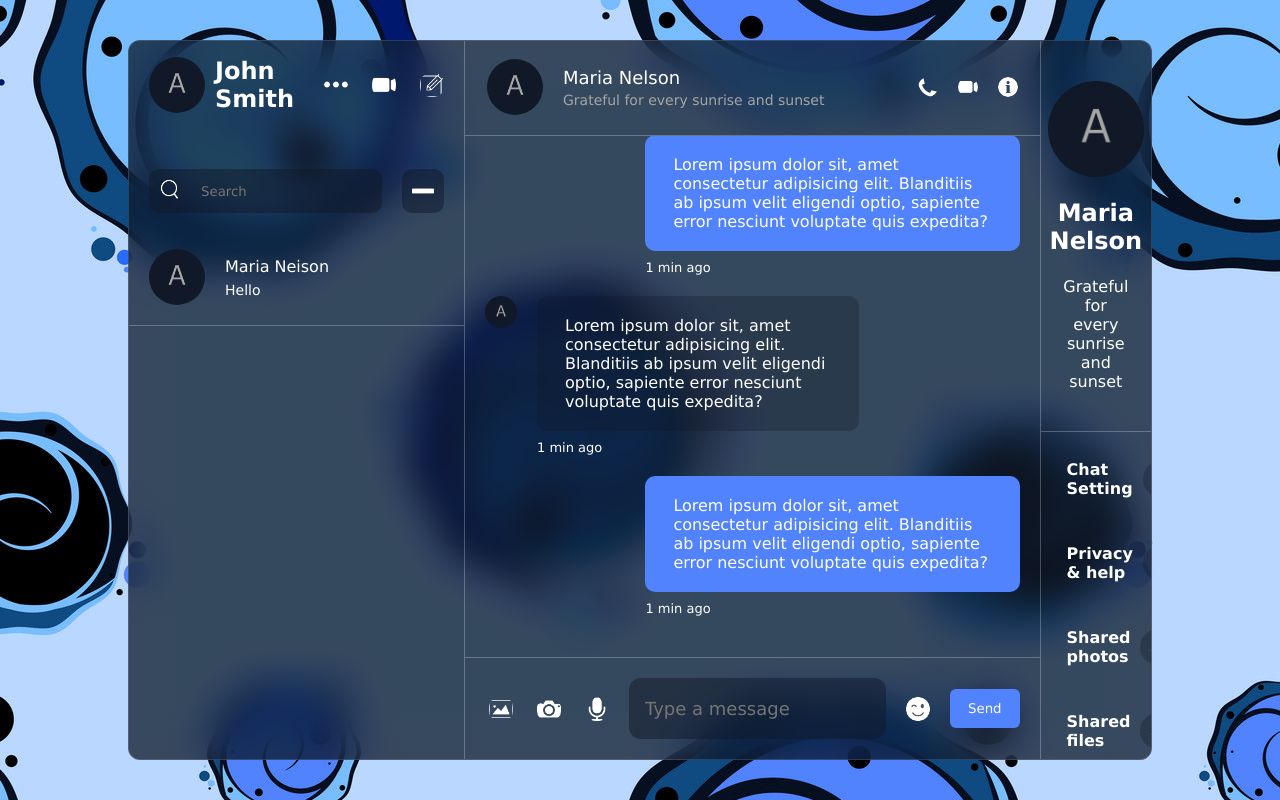
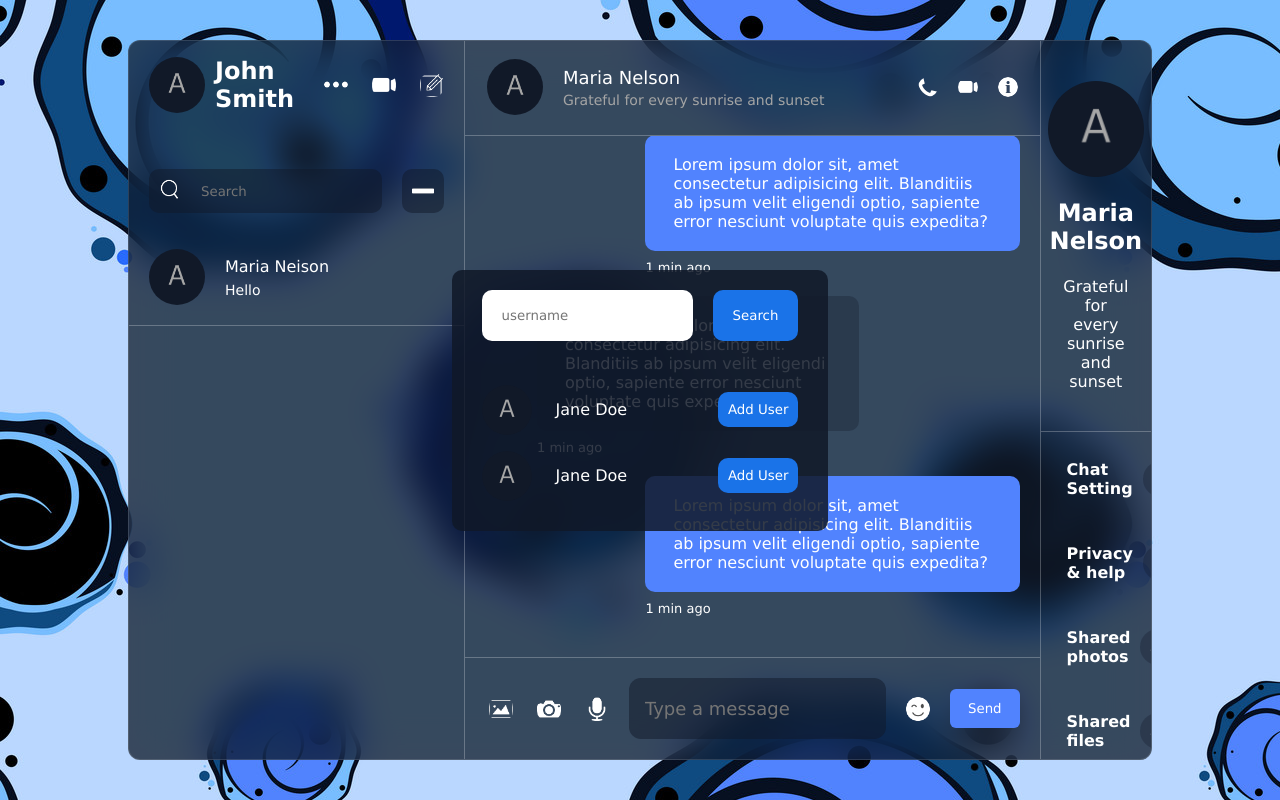
Before and after one commit to ViktorMetodiev13/ReactJS-Chat-App, a React (Vite) app in the folder ReactJS Chat App/: page / in a window 1280 px wide. Built offline with nearby package versions, Linux system fonts and the light colour scheme.

Commit message:
Add user modal implemented

```diff
--- a/ReactJS Chat App/src/App.jsx
+++ b/ReactJS Chat App/src/App.jsx
@@ -4,6 +4,7 @@ import { List } from "./components/list/List";
 import { Login } from "./components/login/Login";
 import { Register } from "./components/register/Register";
 import { Notification } from "./components/notification/notification";
+
 
 const App = () => {
 
--- a/ReactJS Chat App/src/components/list/chatList/ChatList.jsx
+++ b/ReactJS Chat App/src/components/list/chatList/ChatList.jsx
@@ -1,5 +1,6 @@
 import { useState } from 'react'
 import './chatList.css'
+import { AddUser } from './addUser/AddUser';
 
 export const ChatList = () => {
     const [addMode, setAddMode] = useState(true);
@@ -23,14 +24,16 @@ export const ChatList = () => {
                 />
             </div>
 
-            {addMode ? <div className='users'>
+            <div className='users'>
                 <img src="./avatar.png" alt="user image" className="userImage" />
 
                 <div className="userBriefInfo">
                     <span className="username">Maria Neison</span>
                     <p className="latestMessage">Hello</p>
                 </div>
-            </div> : ""}
+            </div>
+
+            {addMode && <AddUser />}
         </div>
     )
 }
--- /dev/null
+++ b/ReactJS Chat App/src/components/list/chatList/addUser/AddUser.jsx
@@ -0,0 +1,30 @@
+import "./addUser.css";
+
+export const AddUser = () => {
+    return (
+        <div className="addUser">
+            <form className="addUser-form">
+                <input type="text" placeholder="username" className="addUser-username" />
+                <button className="addUser-btn">Search</button>
+            </form>
+
+            <div className="users-list">
+                <div className="user-item">
+                    <div className="found-user">
+                        <img src="./avatar.png" alt="avatar png" className="found-user-avatar-png" />
+                        <span className="found-user-username">Jane Doe</span>
+                    </div>
+                    <button className="user-list-add-user-btn">Add User</button>
+                </div>
+
+                <div className="user-item">
+                    <div className="found-user">
+                        <img src="./avatar.png" alt="avatar png" className="found-user-avatar-png" />
+                        <span className="found-user-username">Jane Doe</span>
+                    </div>
+                    <button className="user-list-add-user-btn">Add User</button>
+                </div>
+            </div>
+        </div>
+    )
+}
--- /dev/null
+++ b/ReactJS Chat App/src/components/list/chatList/addUser/addUser.css
@@ -0,0 +1,70 @@
+.addUser {
+    width: max-content;
+    height: max-content;
+    padding: 30px;
+    background-color: rgba(17, 25, 40, 0.85);
+    border-radius: 10px;
+    position: absolute;
+    top: 0;
+    right: 0;
+    left: 0;
+    bottom: 0;
+    margin: auto;
+}
+
+.addUser-form {
+    display: flex;
+    gap: 20px;
+    flex-direction: row;
+}
+
+.addUser-username {
+    padding: 18px 20px;
+    border-radius: 10px;
+    border: none;
+    outline: none;
+    flex: 1;
+}
+
+.addUser-btn {
+    padding: 18px 20px;
+    border-radius: 10px;
+    background-color: #1a73e8;
+    border: none;
+    color: #fff;
+    cursor: pointer;
+}
+
+.users-list {
+    margin-top: 44px;
+    display: flex;
+    flex-direction: column;
+    gap: 16px;
+}
+
+.user-item {
+    display: flex;
+    align-items: center;
+    justify-content: space-between;
+}
+
+.found-user {
+    display: flex;
+    align-items: center;
+    gap: 24px;
+}
+
+.found-user-avatar-png {
+    width: 50px;
+    height: 50px;
+    border-radius: 50%;
+}
+
+.user-list-add-user-btn {
+    padding: 10px;
+    border-radius: 10px;
+    background-color: #1a73e8;
+    border: none;
+    color: #fff;
+    cursor: pointer;
+}
--- a/ReactJS Chat App/src/components/login/Login.jsx
+++ b/ReactJS Chat App/src/components/login/Login.jsx
@@ -13,7 +13,7 @@ export const Login = () => {
         <div className="login">
             <h2 className="login-title">Welcome back,</h2>
 
-            <form onSubmit={onLoginSubmit}>
+            <form className="login-form" onSubmit={onLoginSubmit}>
                 <input type="text" placeholder='Email' className='email'/>
                 <input type="password" placeholder='Password' className='password'/>
                 <button className="sign-in">Sign In</button>
--- a/ReactJS Chat App/src/components/login/login.css
+++ b/ReactJS Chat App/src/components/login/login.css
@@ -13,7 +13,7 @@
     font-size: 28px;
 }
 
-form {
+.login-form {
     display: flex;
     flex-direction: column;
     gap: 20px;
--- a/ReactJS Chat App/src/components/register/Register.jsx
+++ b/ReactJS Chat App/src/components/register/Register.jsx
@@ -31,8 +31,8 @@ export const Register = () => {
         <div className="register">
             <h2 className="login-title">Create an Account</h2>
 
-            <form onSubmit={onRegisterSubmit}>
-                <label htmlFor="file">
+            <form className="register-form" onSubmit={onRegisterSubmit}>
+                <label htmlFor="file" className="register-upload-avatar-label">
                     <img
                         src={avatar.url || "./avatar.png"}
                         alt="avatar png"
--- a/ReactJS Chat App/src/components/register/register.css
+++ b/ReactJS Chat App/src/components/register/register.css
@@ -4,6 +4,12 @@
     flex-direction: column;
     justify-content: center;
     align-items: center;
+    gap: 20px;
+}
+
+.register-form {
+    display: flex;
+    flex-direction: column;
     gap: 20px;
 }
 
@@ -17,7 +23,7 @@
     display: none;
 }
 
-label {
+.register-upload-avatar-label {
     display: flex;
     align-items: center;
     gap: 30px;
```
Also changed, not shown: ReactJS Chat App/src/components/addUser/AddUser.jsx (deleted, +0 -7 lines), ReactJS Chat App/src/components/addUser/adduser.css (deleted).
